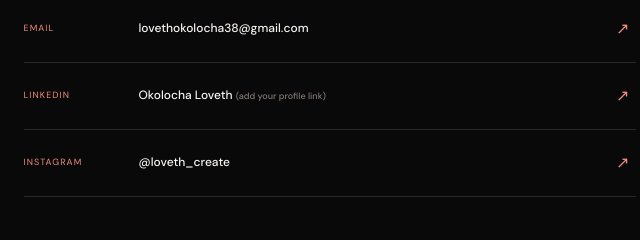
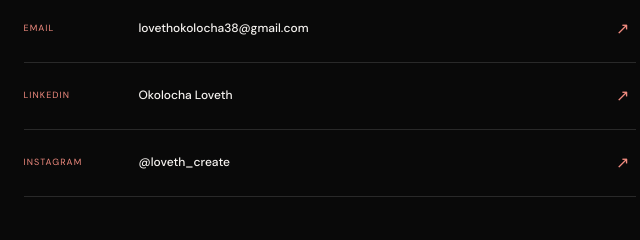
Before and after one commit to Kingsjosh999/Loveth, a plain HTML site: page Index.html in a window 1280 px wide. Shown: the part 5306-5546 px from the top of the page, 584-1224 px from the left. Drawn offline with nearby package versions, Linux system fonts and the light colour scheme.

Commit message:
Add files via upload

```diff
--- a/Index.html
+++ b/Index.html
@@ -574,7 +574,7 @@
 
             <strong>
               Okolocha Loveth
-              <small>(add your profile link)</small>
+              <small></small>
             </strong>
 
             <i>↗</i>
```
